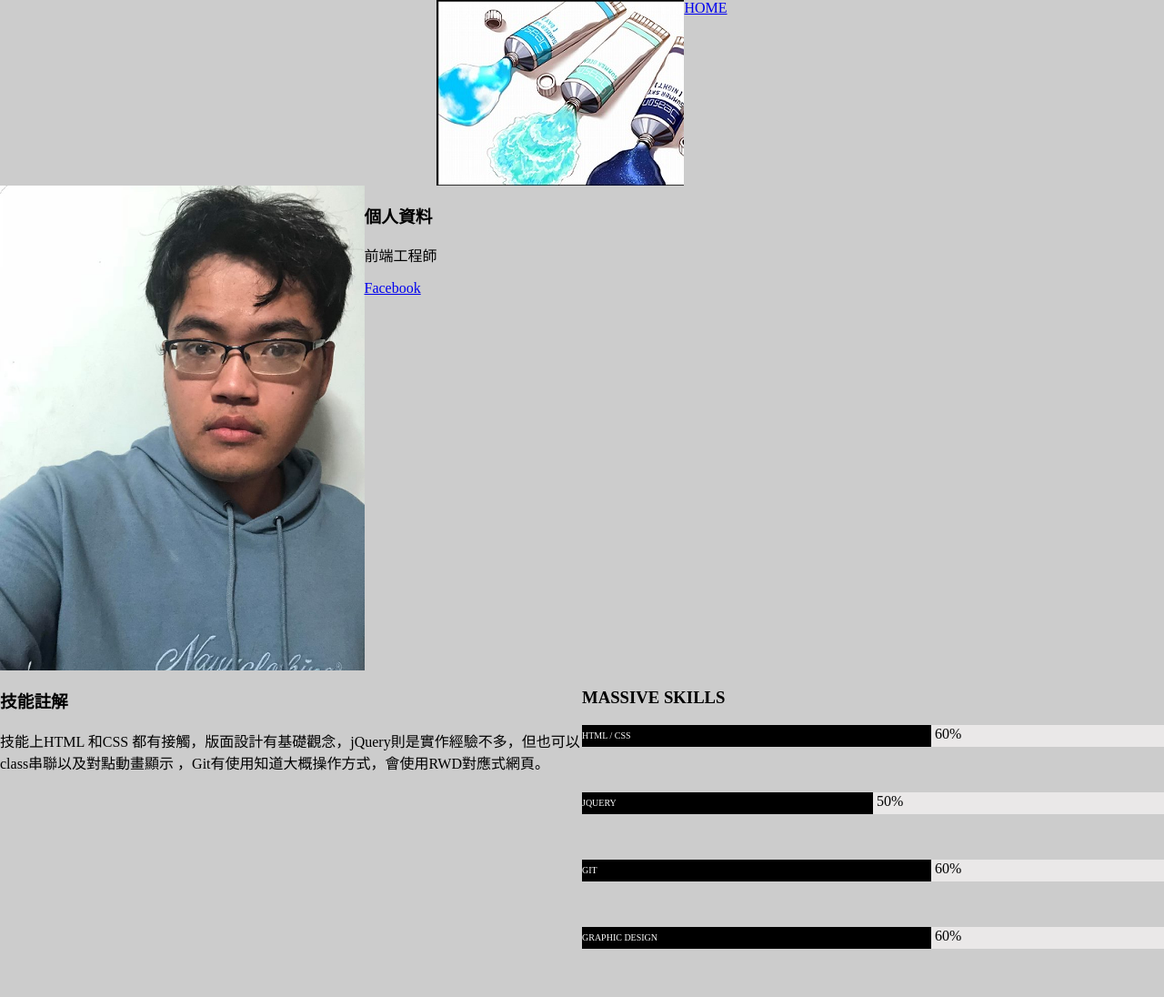
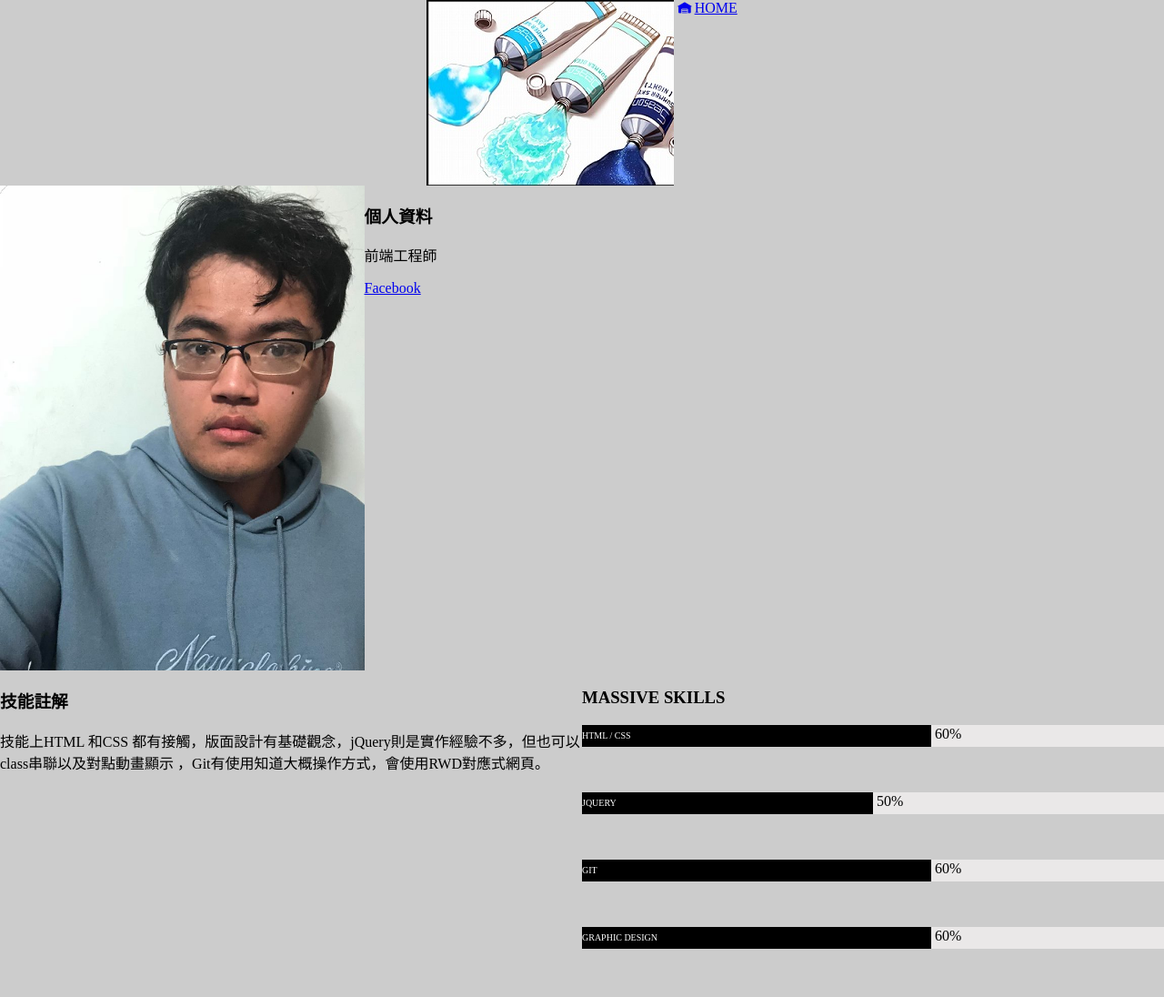
Before and after one commit to yutafu/yutafu.github.io, a plain HTML site: page index.html in a window 1280 px wide. Shown: the top 1096 px of the page at 91% size. Drawn offline with Linux system fonts and the light colour scheme.

Commit message:
Update index.html

```diff
--- a/index.html
+++ b/index.html
@@ -7,6 +7,7 @@
 
 	<link rel="icon" type="image/png" sizes="32x32" href="images/favicon-32x32.png">
 
+    <link rel="stylesheet" href="css/fontello.css">
 	<link rel="stylesheet" href="css/main.css" />
 </head>
 <body>
@@ -16,7 +17,7 @@
            <div id="logo"><img src="jpg/c5hi.jpg" alt=""></div>
                <div id="nav">
                	<ul class="clearfix">
-               		<li><a href="#">home</a></li>
+               		<li><a href="#"><i class="icon-warehouse"></i>home</a></li>
                		<li></li>
                		<li></li>
                		<li></li>
```
